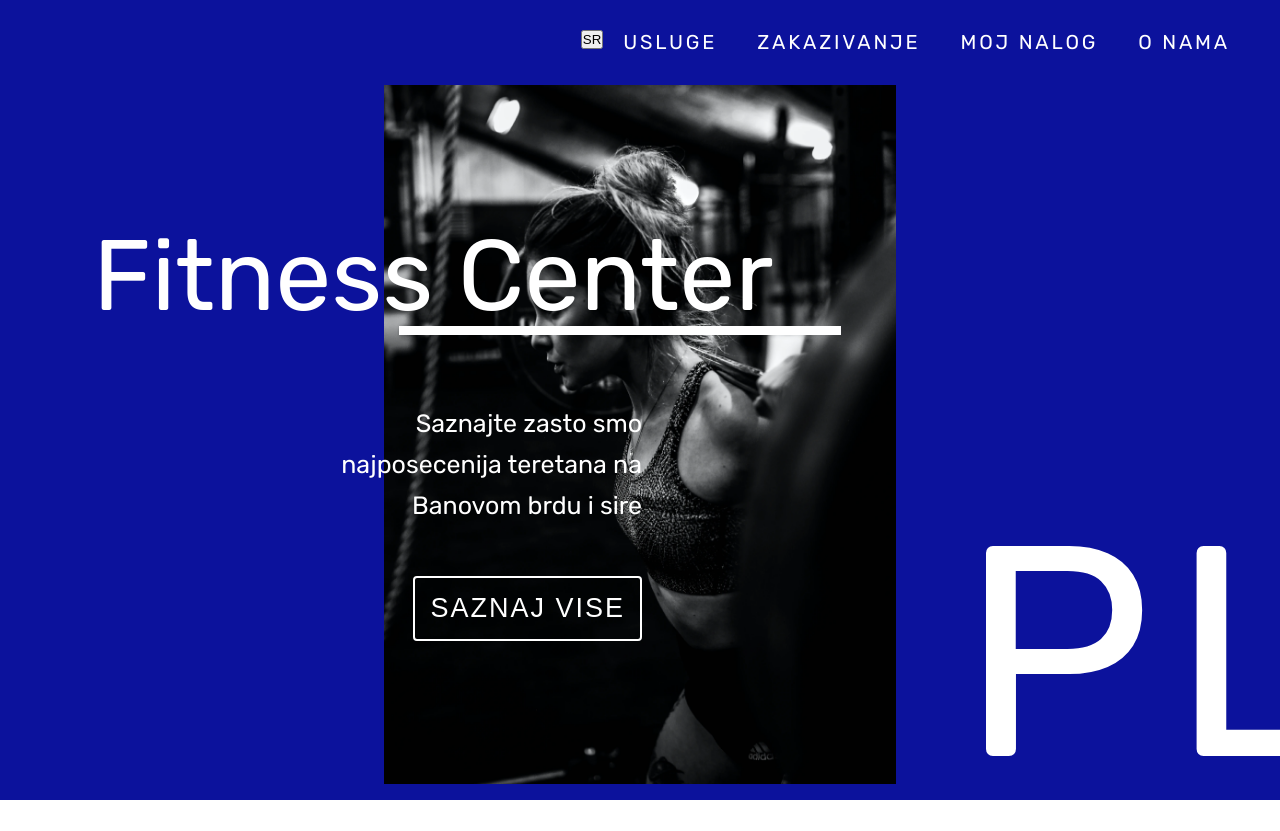
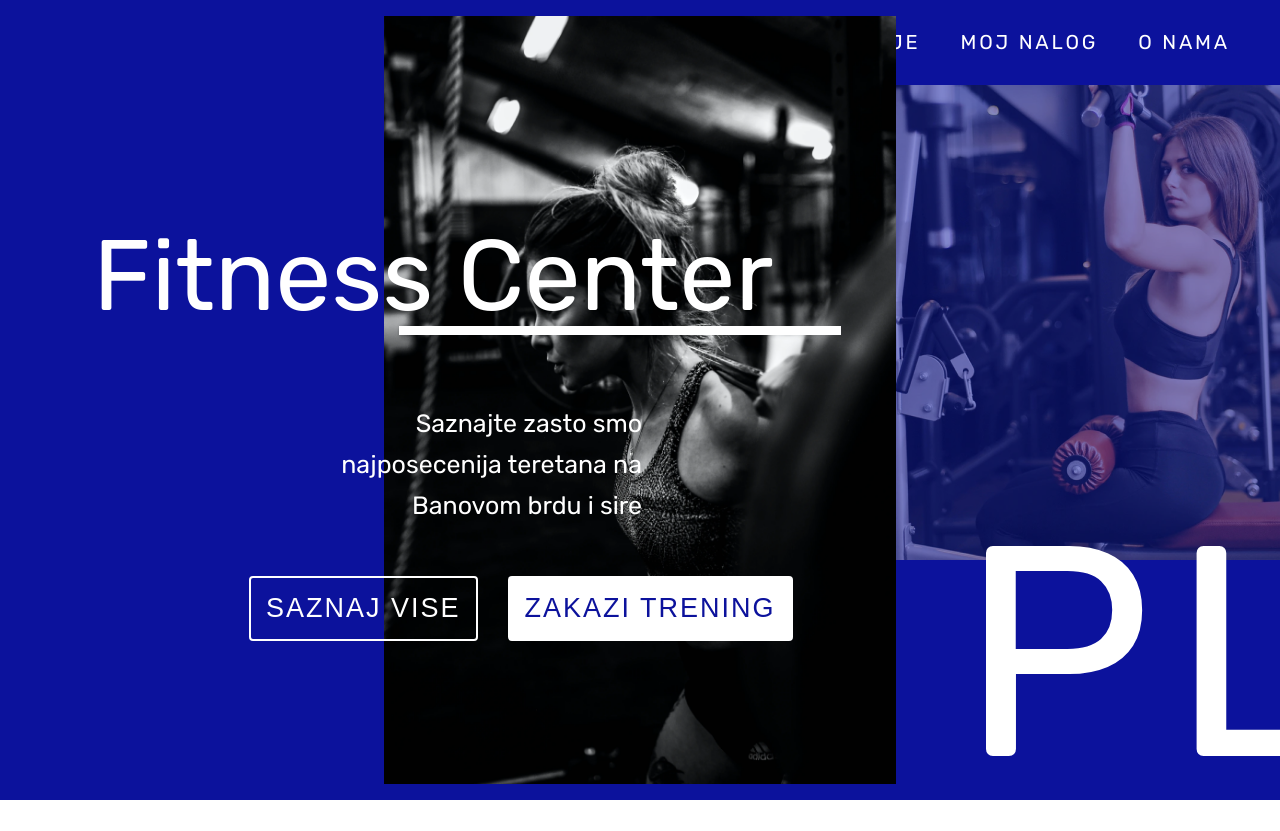
Before and after one commit to Jogurat/fitness-center, a Vue app: page /#/ in a window 1280 px wide. Shown: the top 831 px of the page. Built offline with nearby package versions, Linux system fonts and the light colour scheme.

Commit message:
Added new pic and btn

```diff
--- a/src/components/Button.vue
+++ b/src/components/Button.vue
@@ -1,6 +1,6 @@
 <template>
   <div>
-    <button class="cta-btn">{{text}}</button>
+    <button :class="['cta-btn', filled ? 'filled' : '']">{{text}}</button>
   </div>
 </template>
 
@@ -11,7 +11,13 @@ export default {
       ctaBtn: ""
     };
   },
-  props: ["text"]
+  mounted() {
+    console.log(this.filled);
+  },
+  props: {
+    text: String,
+    filled: Boolean
+  }
 };
 </script>
 
@@ -32,6 +38,19 @@ export default {
   letter-spacing: 2px;
 }
 
+.cta-btn:focus {
+  outline: none;
+}
+
+.filled {
+  color: var(--main-bg-color);
+  background-color: white;
+}
+
+.cta-btn.filled:hover {
+  color: white;
+}
+
 .cta-btn:hover {
   color: var(--main-bg-color);
 }
@@ -49,6 +68,18 @@ export default {
   transition: top 0.09s ease-in;
 }
 
+.cta-btn.filled::before {
+  background: var(--main-bg-color);
+  color: white;
+  bottom: 100%;
+  top: 0;
+  transition: bottom 0.09s ease-in;
+}
+
+.cta-btn.filled:hover::before {
+  bottom: 0%;
+}
+
 .cta-btn:hover::before {
   top: 0;
 }
--- a/src/views/Home.vue
+++ b/src/views/Home.vue
@@ -1,15 +1,17 @@
 <template>
   <div class="home">
     <div class="img-container">
-      <img src="@/assets/cover-pic.png" alt />
+      <img class="main-img" src="@/assets/cover-pic.png" alt />
+      <img class="second-img" src="@/assets/pic2.png" alt />
     </div>
     <div class="text-play">PLAY</div>
     <div class="text-fcentar">Fitness Center</div>
     <div class="text-adcopy">
       {{ adcopy[lang] }}
-      <div class="test">
+      <div class="btn-container">
         <!-- <button class="cta-btn">{{ ctaBtn[lang] }}</button> -->
-        <Button :text="ctaBtn[lang]" />
+        <Button @click="test" class="main-btn" :text="secondaryBtn[lang]" />
+        <Button :text="primaryBtn[lang]" filled />
       </div>
     </div>
   </div>
@@ -29,8 +31,14 @@ export default {
         EN: "Find out why we are the best",
         SR: "Saznajte zasto smo najposecenija teretana na Banovom brdu i sire"
       },
-      ctaBtn: { EN: "Find out more", SR: "Saznaj vise" }
+      secondaryBtn: { EN: "Find out more", SR: "Saznaj vise" },
+      primaryBtn: { EN: "Book an apointment", SR: "Zakazi trening" }
     };
+  },
+  methods: {
+    test() {
+      console.log("hi");
+    }
   },
   props: ["lang"]
 };
@@ -41,6 +49,9 @@ export default {
   box-sizing: border-box;
   margin: 0;
   padding: 0;
+  z-index: 2;
+  user-select: none;
+  -webkit-user-drag: none;
 }
 .home {
   width: 100vw;
@@ -56,11 +67,19 @@ export default {
   height: 100vh;
 }
 
-.img-container img {
+.img-container .main-img {
   /* width: 556px;
   height: 835px; */
   width: 511.52;
   height: 768.2px;
+  z-index: 2;
+}
+
+.second-img {
+  position: absolute;
+  z-index: 1;
+  left: 50%;
+  bottom: 30%;
 }
 
 .text-play {
@@ -104,4 +123,14 @@ export default {
   width: 393px;
   height: 91px;
 }
+
+.btn-container {
+  display: flex;
+  width: 200%;
+  justify-content: flex-start;
+}
+
+.main-btn {
+  margin-right: 30px;
+}
 </style>
```
Also changed, not shown: src/assets/pic2.png (added).
